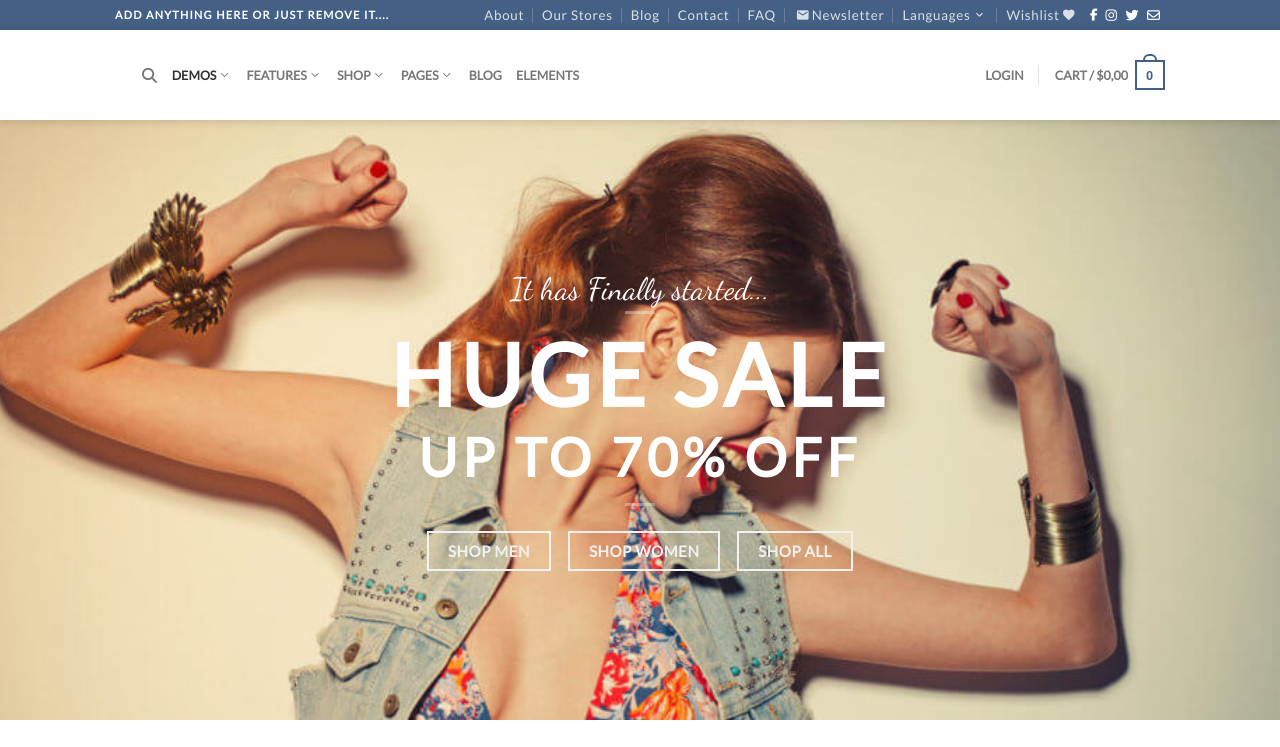
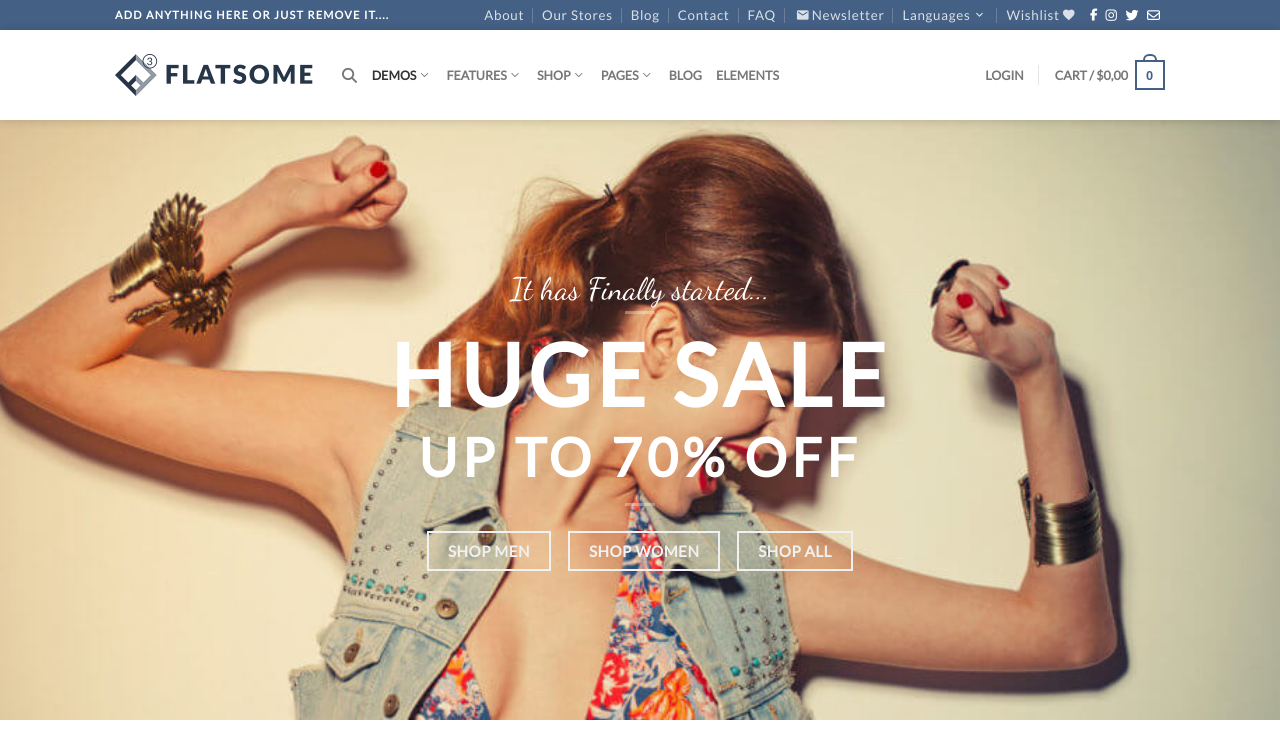
Before and after one commit to Abad-Dev/Web-Parcial, a plain HTML site: page index.html in a window 1280 px wide. Shown: the top 747 px of the page. Drawn offline with nearby package versions, Linux system fonts and the light colour scheme; the site is published under a folder, as on GitHub Pages, so addresses that start at the root find nothing.

Commit message:
Added Favicon and fixed image problems

```diff
--- a/index.html
+++ b/index.html
@@ -3,12 +3,13 @@
 <head>
     <meta charset="UTF-8">
     <meta name="viewport" content="width=device-width, initial-scale=1.0">
-    <title>Flatsome</title>
+    <title>Classic Shop - Flatsome</title>
     <link rel="stylesheet" href="https://fonts.googleapis.com/css2?family=Material+Symbols+Outlined:opsz,wght,FILL,GRAD@20..48,100..700,0..1,-50..200" />
     <!--Google Icons-->
     <link rel="stylesheet" href="style.css">
     <script src="https://kit.fontawesome.com/82fa32f115.js" crossorigin="anonymous"></script>
     <!--Font Awesome-->
+    <link rel="shortcut icon" href="images/favicon.png" type="image/x-icon">
 </head>
 <body>
 
@@ -75,7 +76,7 @@
         <div class="container">
             <div class="row">
                 <div class="img-container">
-                    <img src="/images/logo.png" alt="">
+                    <img src="images/logo.png" alt="">
                 </div>
                 <div class="items-container row">
                     <p class="normal">
```
Also changed, not shown: images/favicon.png (added).
